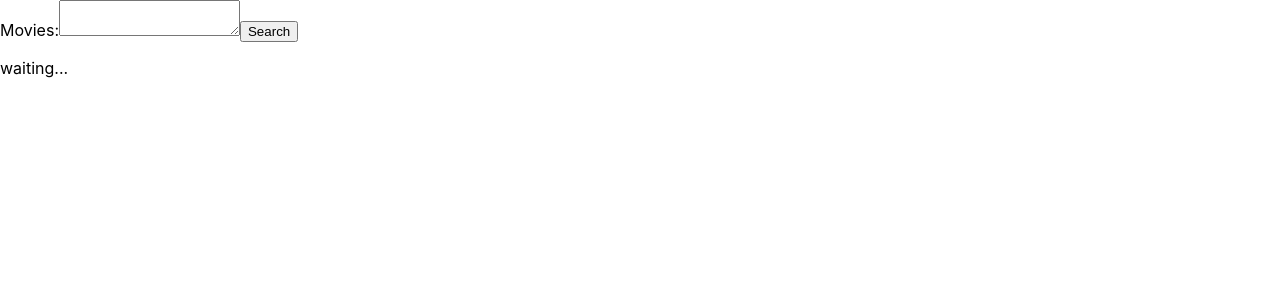
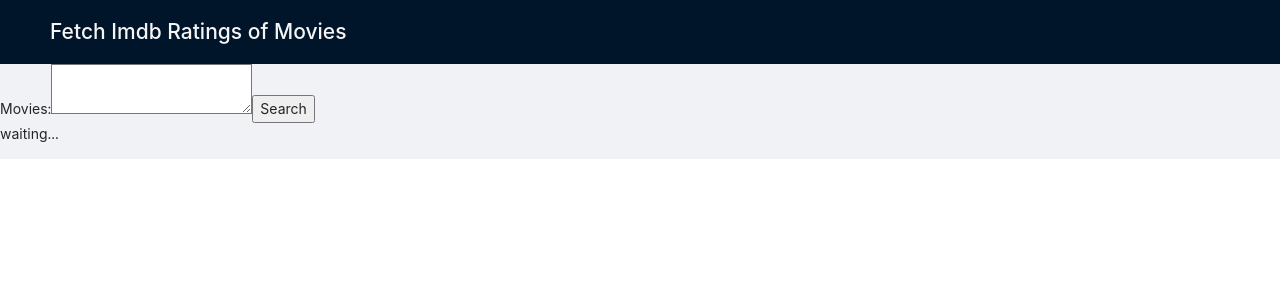
Before and after one commit to kriminals/list-movies-imdb-ratings, a React (Create React App) app: page / in a window 1280 px wide. Shown: the top 300 px of the page. Built offline with nearby package versions, Linux system fonts and the light colour scheme; no server answers.

Commit message:
Add antd layout

```diff
--- a/package.json
+++ b/package.json
@@ -6,6 +6,7 @@
     "@testing-library/jest-dom": "^5.11.9",
     "@testing-library/react": "^11.2.3",
     "@testing-library/user-event": "^12.6.0",
+    "antd": "^4.12.1",
     "axios": "^0.21.1",
     "imdb-api": "^4.4.1",
     "lodash": "^4.17.20",
--- a/src/App.css
+++ b/src/App.css
@@ -1,3 +1,4 @@
+@import '~antd/dist/antd.css';
 .App {
   text-align: center;
 }
@@ -14,7 +15,7 @@
 }
 
 .App-header {
-  background-color: #282c34;
+  background-color: #c6d1e8;
   min-height: 100vh;
   display: flex;
   flex-direction: column;
@@ -36,3 +37,7 @@
     transform: rotate(360deg);
   }
 }
+
+h1 {
+  color: whitesmoke;
+}
--- a/src/App.js
+++ b/src/App.js
@@ -1,13 +1,23 @@
 //import Movies from './Movies';
-import React, { useState, useEffect } from 'react';
+import React from 'react';
 import SearchComponent from './SearchComponent';
+import {Layout} from 'antd';
 import './App.css';
 
 function App() {
+  const {Header, Content} = Layout;
   return (
-   <div>
-     <SearchComponent />
-    </div>
+   <>
+     <Layout>
+
+     <Header>
+       <h1>Fetch Imdb Ratings of Movies</h1>
+     </Header>
+     <Content>
+      <SearchComponent />
+     </Content>
+     </Layout>
+    </>
   );
 }
 
```
Also changed, not shown: 1 other file (tests, documents, lock files or other folders).
